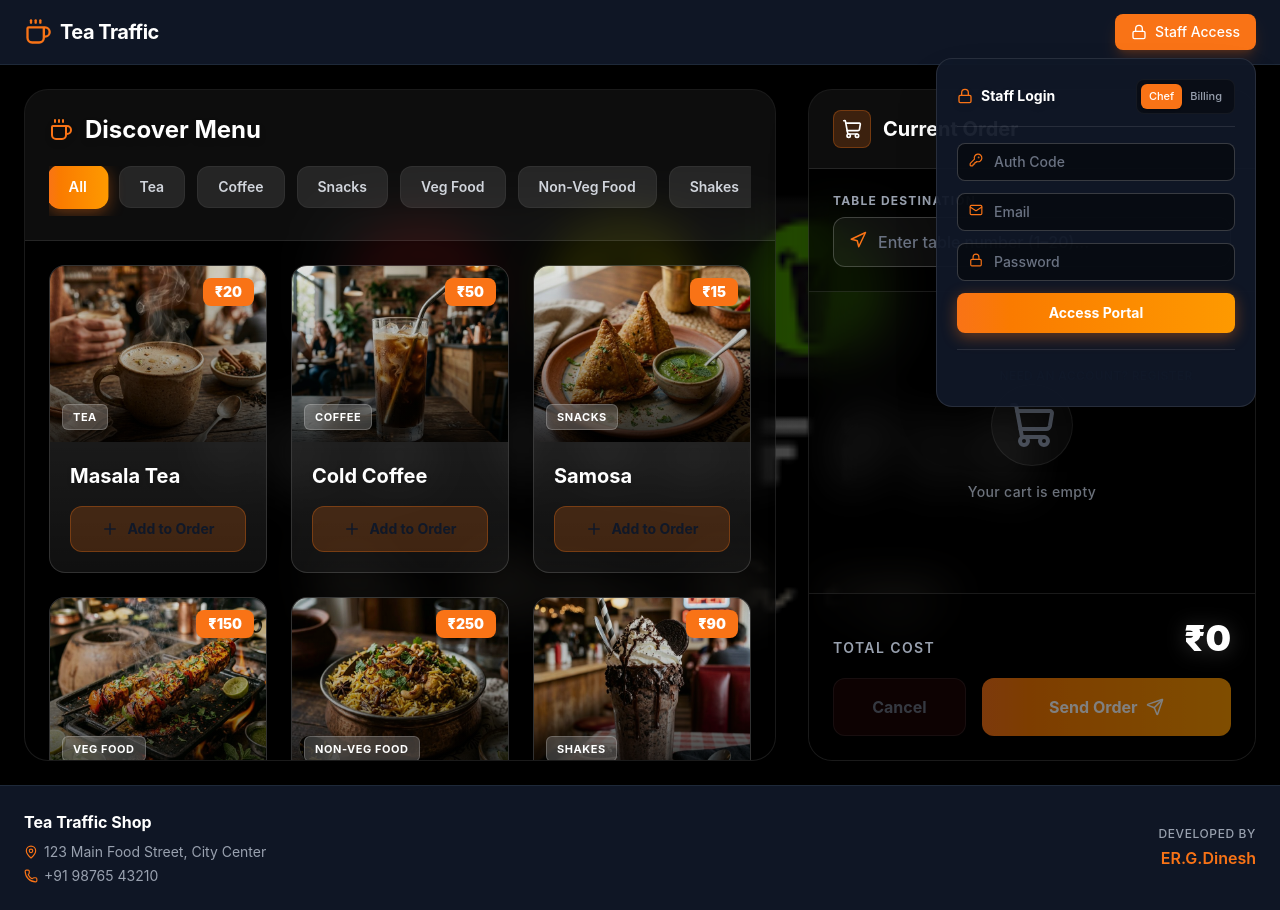
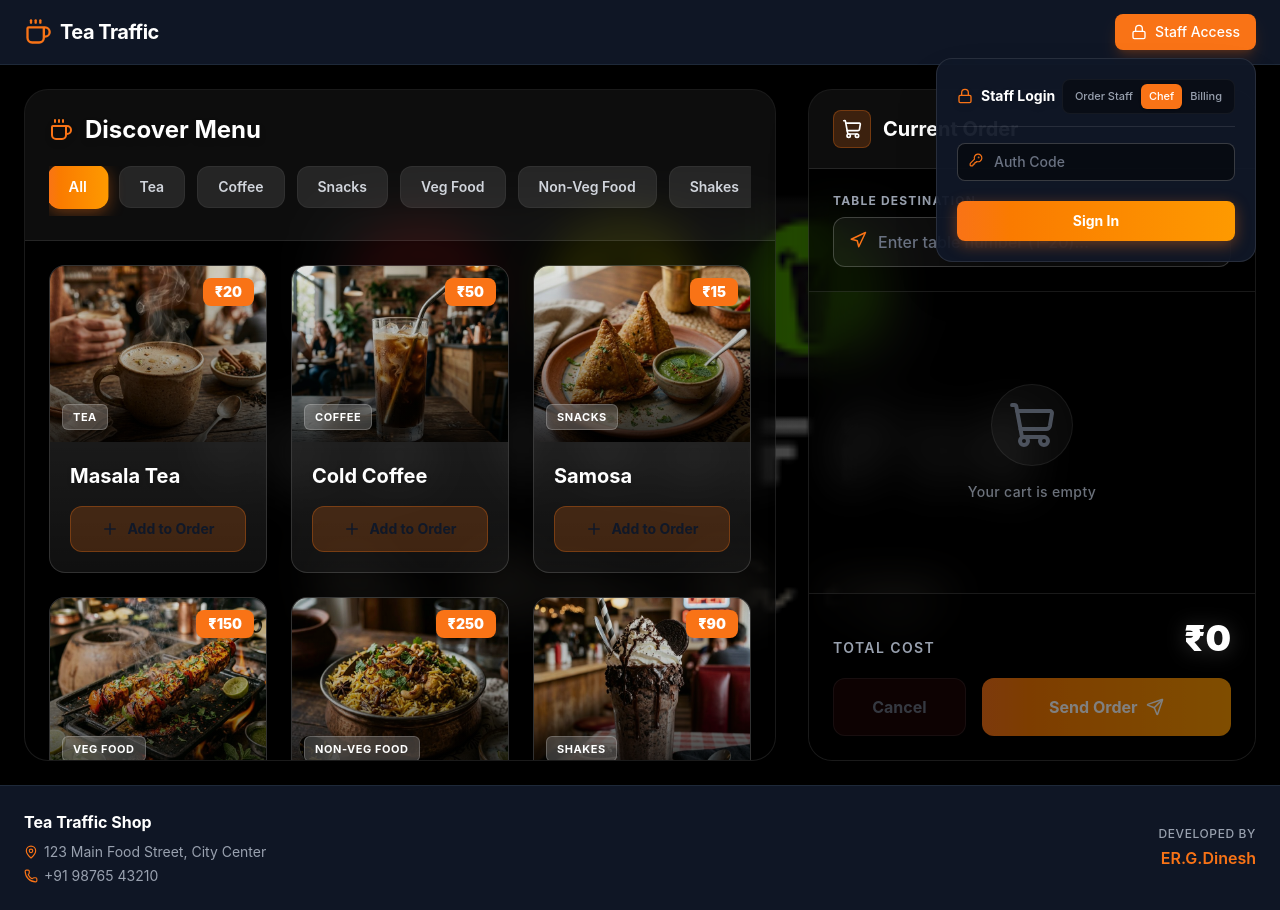
Before and after one commit to Dinesh-106/Tea-Traffic, a React app in the folder frontend/: page / in a window 1280 px wide. Both pictures are taken after a click on the button "Staff Access". Built offline with nearby package versions, Linux system fonts and the light colour scheme; the HTML template or start-up script is replaced by a standard one.

Commit message:
remove-register-from-navbar

```diff
--- a/frontend/src/components/Navbar.jsx
+++ b/frontend/src/components/Navbar.jsx
@@ -1,6 +1,6 @@
 import React, { useState } from 'react';
 import { useNavigate } from 'react-router-dom';
-import axios from 'axios';
+import { login } from '../services/storage';
 import { Coffee, LogOut, Lock, KeyRound, Mail, UserCircle2 } from 'lucide-react';
 
 export default function Navbar() {
@@ -10,13 +10,11 @@ export default function Navbar() {
   const email = localStorage.getItem('email');
 
   const [showLogin, setShowLogin] = useState(false);
-  const [isRegisterMode, setIsRegisterMode] = useState(false);
   const [loginRole, setLoginRole] = useState('Chef');
   const [loginEmail, setLoginEmail] = useState('');
   const [loginPassword, setLoginPassword] = useState('');
   const [loginStaticCode, setLoginStaticCode] = useState('');
   const [loginError, setLoginError] = useState('');
-  const [loginSuccess, setLoginSuccess] = useState('');
   const [isLoggingIn, setIsLoggingIn] = useState(false);
 
   const handleLogout = () => {
@@ -26,42 +24,31 @@ export default function Navbar() {
     navigate('/');
   };
 
-  const handleAuth = async (e) => {
+  const handleAuth = (e) => {
     e.preventDefault();
     setIsLoggingIn(true);
     setLoginError('');
-    setLoginSuccess('');
 
     try {
-      if (isRegisterMode) {
-        await axios.post('http://localhost:5000/api/auth/register', {
-          email: loginEmail,
-          password: loginPassword,
-          role: loginRole,
-          staticCode: loginStaticCode
-        });
-        setLoginSuccess('Account created! You can now log in.');
-        setIsRegisterMode(false);
-      } else {
-        const response = await axios.post('http://localhost:5000/api/auth/login', {
+      const response = login({
         email: loginEmail,
         password: loginPassword,
         role: loginRole,
         staticCode: loginStaticCode
       });
 
-        if (response.data.token) {
-          localStorage.setItem('token', response.data.token);
-          localStorage.setItem('role', response.data.role);
-          localStorage.setItem('email', response.data.email);
+      if (response.token) {
+        localStorage.setItem('token', response.token);
+        localStorage.setItem('role', response.role);
+        localStorage.setItem('email', response.email);
         setShowLogin(false);
 
-          if (response.data.role === 'Chef') navigate('/chef');
-          else if (response.data.role === 'BillingStaff') navigate('/billing');
-        }
+        if (response.role === 'Chef') navigate('/chef');
+        else if (response.role === 'BillingStaff') navigate('/billing');
+        else navigate('/');
       }
     } catch (err) {
-      setLoginError(err.response?.data?.message || 'Authentication failed');
+      setLoginError(err.message || 'Authentication failed');
     } finally {
       setIsLoggingIn(false);
     }
@@ -103,16 +90,21 @@ export default function Navbar() {
               <div className="absolute right-2 sm:right-0 top-[60px] sm:top-full sm:mt-2 w-[calc(100vw-1rem)] sm:w-80 bg-gray-900/95 backdrop-blur-xl rounded-2xl shadow-2xl border border-white/10 p-5 fade-in z-[100] max-w-sm">
                 <div className="flex items-center justify-between mb-4 border-b border-white/10 pb-3">
                   <h3 className="font-bold flex items-center gap-2 text-white text-sm drop-shadow-md">
-                    <Lock size={16} className="text-brand-orange-500" /> {isRegisterMode ? 'New Account' : 'Staff Login'}
+                    <Lock size={16} className="text-brand-orange-500" /> Staff Login
                   </h3>
                   <div className="flex bg-black/40 p-1 rounded-lg border border-white/5">
                     <button
-                      onClick={() => { setLoginRole('Chef'); setLoginError(''); setLoginSuccess(''); setLoginStaticCode(''); }}
+                      onClick={() => { setLoginRole('OrderStaff'); setLoginError(''); setLoginEmail(''); setLoginPassword(''); }}
+                      type="button"
+                      className={`text-[11px] px-2 py-1 rounded-md font-medium transition-colors ${loginRole === 'OrderStaff' ? 'bg-brand-orange-500 text-white shadow-sm' : 'text-gray-400 hover:text-white'}`}
+                    >Order Staff</button>
+                    <button
+                      onClick={() => { setLoginRole('Chef'); setLoginError(''); setLoginStaticCode(''); }}
                       type="button"
                       className={`text-[11px] px-2 py-1 rounded-md font-medium transition-colors ${loginRole === 'Chef' ? 'bg-brand-orange-500 text-white shadow-sm' : 'text-gray-400 hover:text-white'}`}
                     >Chef</button>
                     <button
-                      onClick={() => { setLoginRole('BillingStaff'); setLoginError(''); setLoginSuccess(''); setLoginStaticCode(''); }}
+                      onClick={() => { setLoginRole('BillingStaff'); setLoginError(''); setLoginStaticCode(''); }}
                       type="button"
                       className={`text-[11px] px-2 py-1 rounded-md font-medium transition-colors ${loginRole === 'BillingStaff' ? 'bg-brand-orange-500 text-white shadow-sm' : 'text-gray-400 hover:text-white'}`}
                     >Billing</button>
@@ -121,15 +113,17 @@ export default function Navbar() {
 
                 <form onSubmit={handleAuth} className="space-y-3">
                   {loginError && <div className="text-red-400 text-xs bg-red-400/10 p-2 rounded border border-red-400/20">{loginError}</div>}
-                  {loginSuccess && <div className="text-emerald-400 text-xs bg-emerald-400/10 p-2 rounded border border-emerald-400/20">{loginSuccess}</div>}
 
-                  <div className="relative">
+                  {loginRole === 'Chef' || loginRole === 'BillingStaff' ? (
+                    <div className="relative fade-in">
                       <KeyRound size={14} className="absolute left-3 top-2.5 text-brand-orange-500" />
                       <input
                         type="password" placeholder="Auth Code" required value={loginStaticCode} onChange={e => setLoginStaticCode(e.target.value)}
                         className="w-full pl-9 pr-3 py-2 text-sm bg-black/50 border border-white/20 rounded-lg text-white focus:ring-2 focus:ring-brand-orange-500 focus:border-brand-orange-500 focus:outline-none placeholder-gray-500 font-medium transition-colors"
                       />
                     </div>
+                  ) : (
+                    <div className="space-y-3 fade-in">
                       <div className="relative">
                         <Mail size={14} className="absolute left-3 top-2.5 text-brand-orange-500" />
                         <input
@@ -144,27 +138,18 @@ export default function Navbar() {
                           className="w-full pl-9 pr-3 py-2 text-sm bg-black/50 border border-white/20 rounded-lg text-white focus:ring-2 focus:ring-brand-orange-500 focus:border-brand-orange-500 focus:outline-none placeholder-gray-500 font-medium transition-colors"
                         />
                       </div>
+                    </div>
+                  )}
+
                   <button
                     type="submit" disabled={isLoggingIn}
-                    className="w-full bg-gradient-to-r from-brand-orange-500 to-amber-500 text-white font-bold py-2.5 rounded-lg text-sm shadow-[0_4px_15px_rgba(249,115,22,0.4)] hover:shadow-lg disabled:opacity-50 transition-all transform active:scale-95"
+                    className="w-full mt-2 bg-gradient-to-r from-brand-orange-500 to-amber-500 text-white font-bold py-2.5 rounded-lg text-sm shadow-[0_4px_15px_rgba(249,115,22,0.4)] hover:shadow-lg disabled:opacity-50 transition-all transform active:scale-95"
                   >
-                    {isLoggingIn ? 'Processing...' : (isRegisterMode ? 'Create Account' : 'Access Portal')}
+                    {isLoggingIn ? 'Authenticating...' : 'Sign In'}
                   </button>
                 </form>
 
-                <div className="mt-4 text-center border-t border-white/10 pt-3">
-                  <button
-                    type="button"
-                    onClick={() => {
-                      setIsRegisterMode(!isRegisterMode);
-                      setLoginError('');
-                      setLoginSuccess('');
-                    }}
-                    className="text-xs text-brand-orange-400 hover:text-brand-orange-300 font-bold tracking-wide uppercase transition-colors"
-                  >
-                    {isRegisterMode ? 'Got an account? Login' : 'Need an account? Register'}
-                  </button>
-                </div>
+
               </div>
             )}
           </div>
```
Lines whose indentation alone changed are shown as unchanged.
